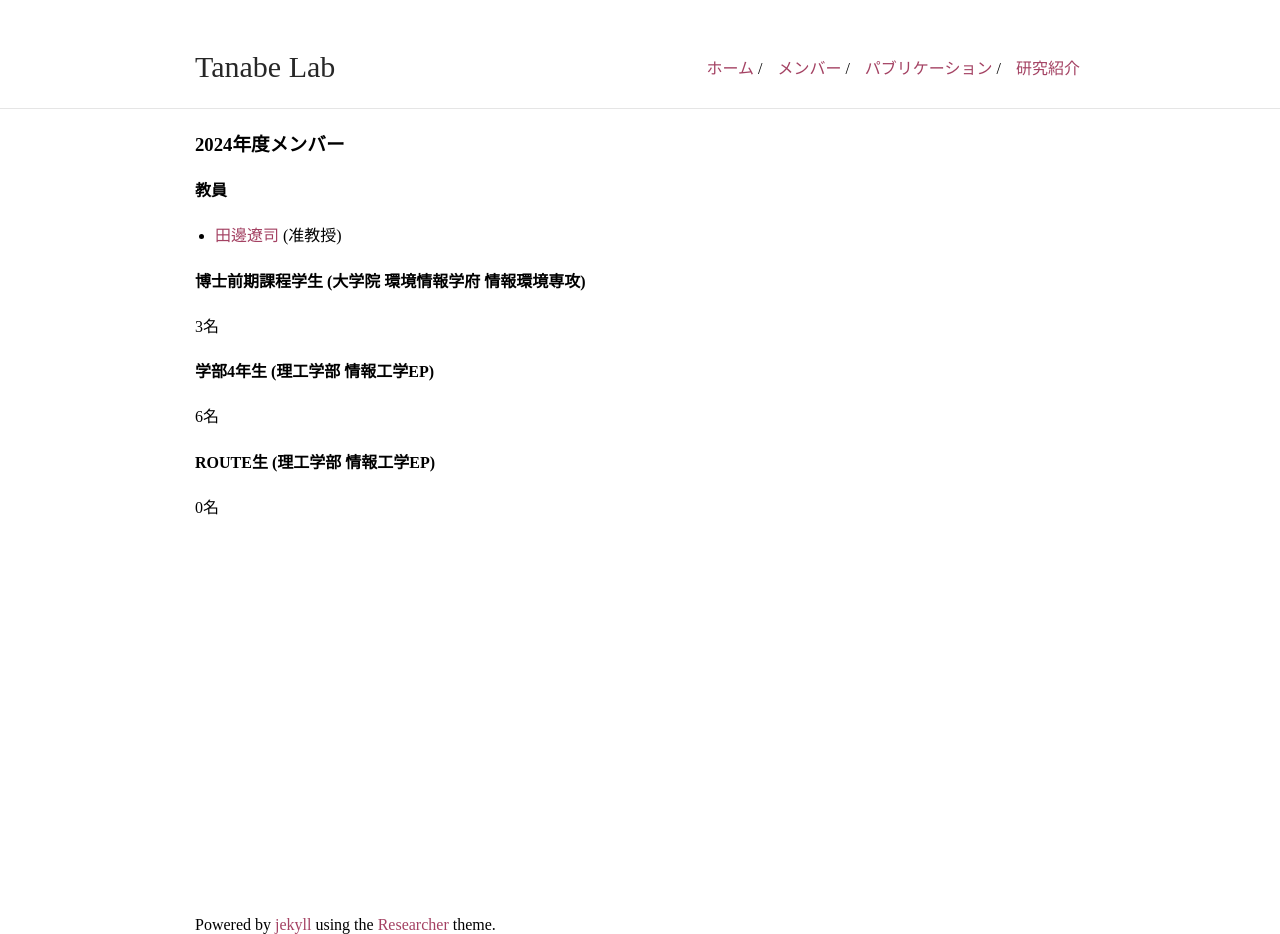
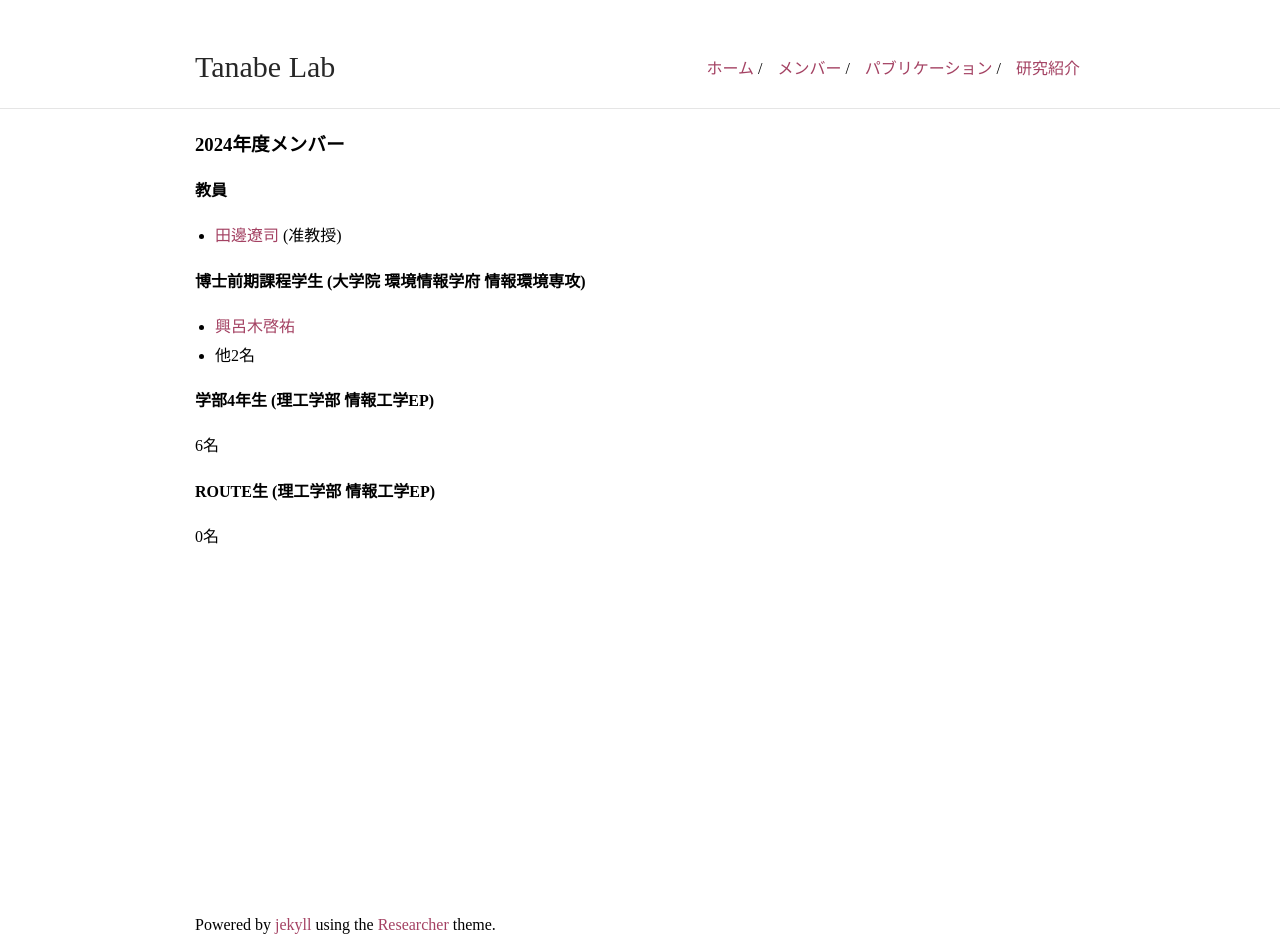
Before and after one commit to aopt-lab/aopt-lab.github.io, a Jekyll site: the page built from members.md, in a window 1280 px wide. Built offline with Jekyll 4.4.1, drawn with Linux system fonts in a browser that asks for light colours.

Commit message:
update members

```diff
--- a/members.md
+++ b/members.md
@@ -11,7 +11,8 @@ title: 田邊研究室
 
 #### 博士前期課程学生 (大学院 環境情報学府 情報環境専攻)
 
-3名
+- [興呂木啓祐](https://rogi52.github.io/)
+- 他2名
 
 #### 学部4年生 (理工学部 情報工学EP)
 
```
